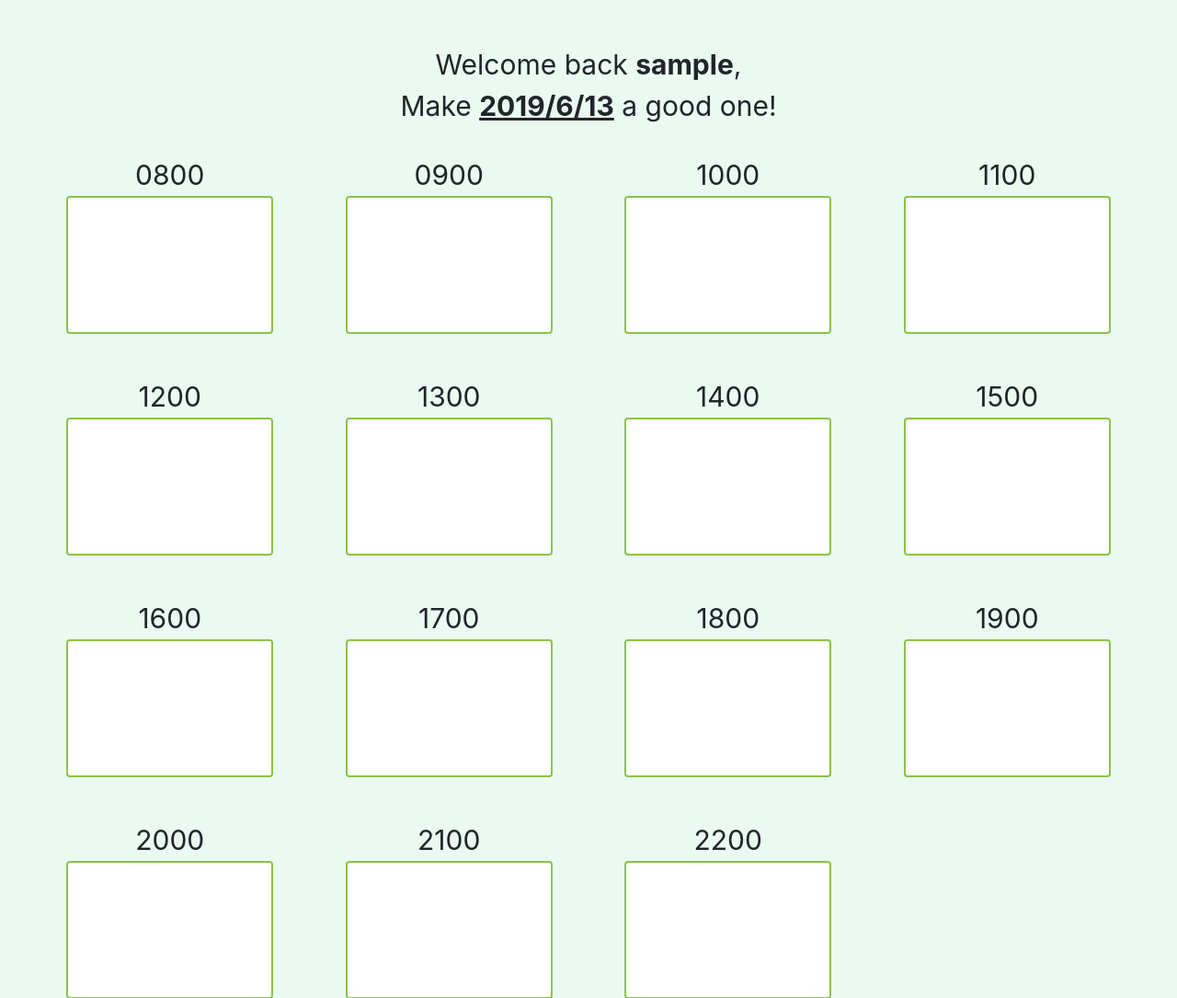
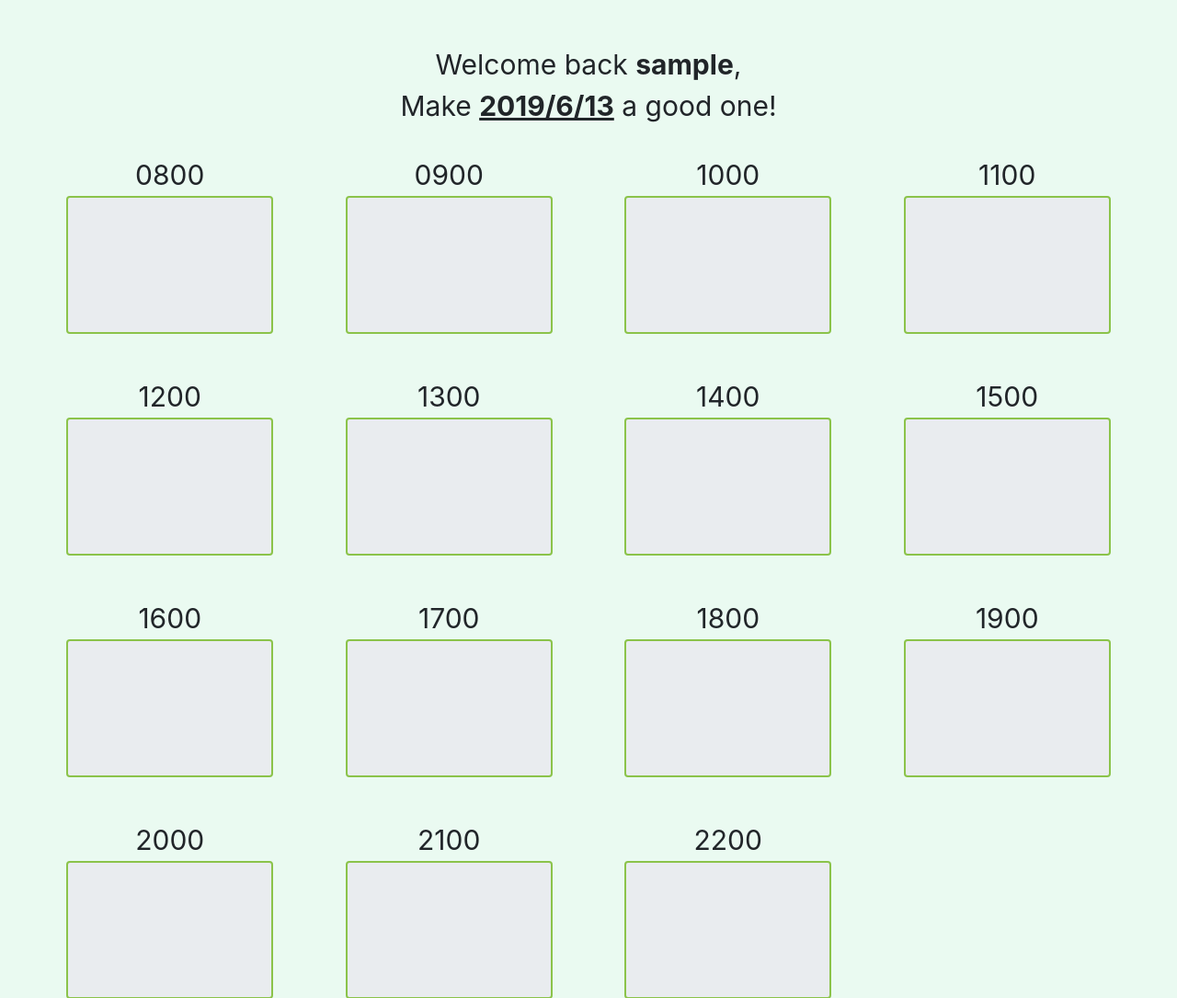
Before and after one commit to weizheheng/mytime-myresponsibility, a Flask app: page /dashboard in a window 1280 px wide. Shown: the part 76-1161 px from the top of the page at 92% size. Run offline with Flask 2, Linux system fonts and the light colour scheme; the visitor is signed in with stand-in values (Sample User, id 1); data comes from the database, SQL or seed files in the repository; data that the repository does not hold is empty; some libraries are stand-ins or nearby versions.

Commit message:
Removed the readonly design

```diff
--- a/static/styles.css
+++ b/static/styles.css
@@ -110,7 +110,3 @@ body {
     border: 2px solid #8bc34a;
     box-shadow: 0 0 0 0.2rem rgba(186, 195, 74, .25);
 }
-
-#readonly {
-    background-color:white;
-}
```
